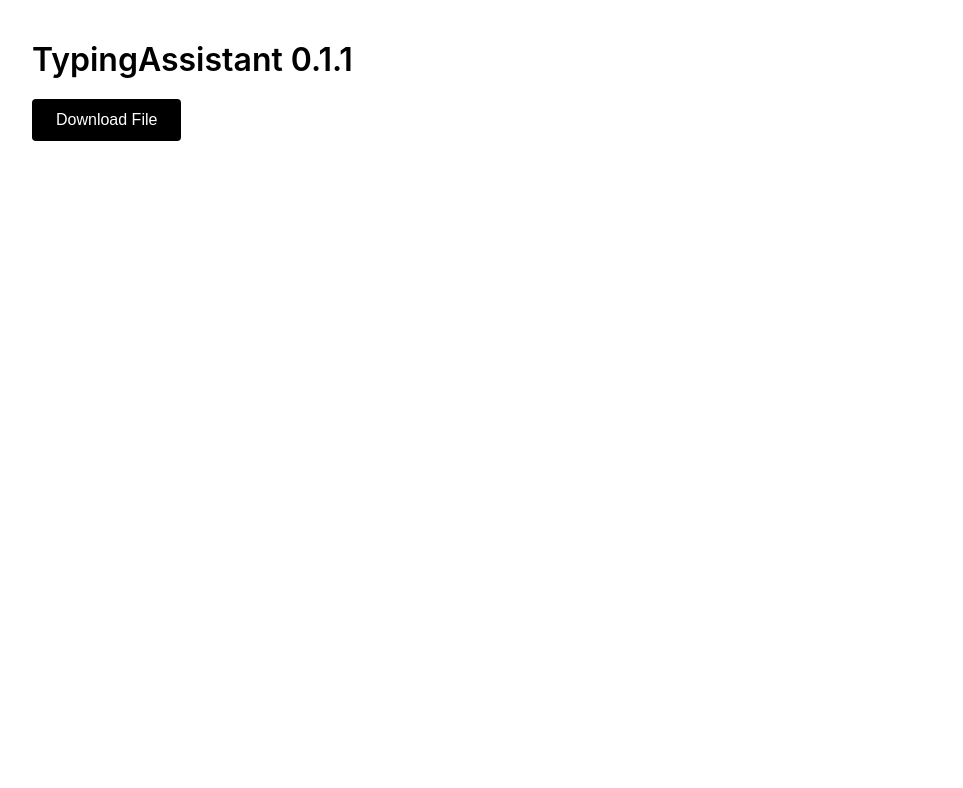
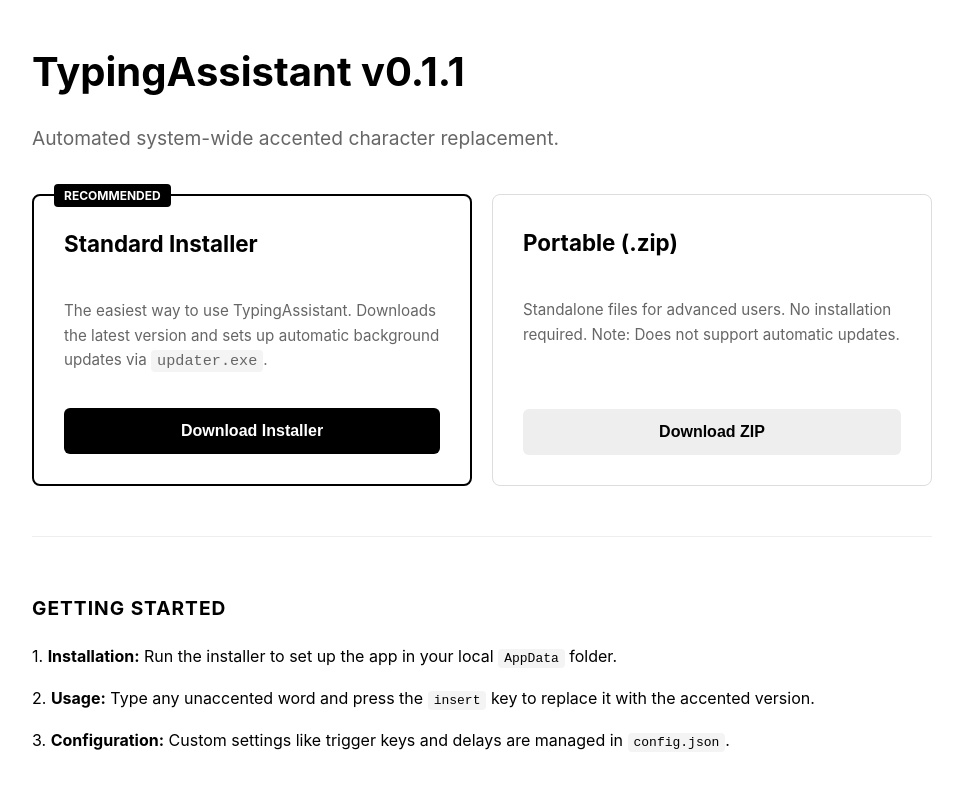
Before and after one commit to klonoredoama/klonoredoama.github.io, a plain HTML site: page typingassistant/download.html in a window 1280 px wide. Shown: the whole page, without its empty margins (8-971 px from the left). Drawn offline with Linux system fonts and the light colour scheme.

Commit message:
Enhance download page layout and styles
Refactor HTML and CSS for improved styling and layout.

```diff
--- a/typingassistant/download.html
+++ b/typingassistant/download.html
@@ -2,69 +2,132 @@
 <html lang="en">
 <head>
   <meta charset="UTF-8">
+  <meta name="viewport" content="width=device-width, initial-scale=1.0">
   <title>Download TypingAssistant 0.1.1</title>
   <style>
+    :root {
+      --primary: #000000;
+      --secondary: #666666;
+      --bg: #ffffff;
+      --card-bg: #f9f9f9;
+    }
+
     body {
-      background-color: white;
-      color: black;
+      background-color: var(--bg);
+      color: var(--primary);
       font-family: -apple-system, BlinkMacSystemFont, "Segoe UI", Roboto, Helvetica, Arial, sans-serif;
+      line-height: 1.6;
       margin: 0;
       padding: 40px;
+      max-width: 900px;
+    }
+
+    header {
+      margin-bottom: 40px;
+    }
+
+    h1 { font-size: 2.5rem; margin: 0; font-weight: 700; }
+    .tagline { font-size: 1.2rem; color: var(--secondary); margin-bottom: 30px; }
+
+    .download-grid {
+      display: grid;
+      grid-template-columns: 1fr 1fr;
+      gap: 20px;
+      margin-bottom: 50px;
+    }
+
+    .card {
+      border: 1px solid #ddd;
+      padding: 30px;
+      border-radius: 8px;
       display: flex;
       flex-direction: column;
-      align-items: flex-start;
-      gap: 20px;
     }
 
-    h1 {
-      font-size: 2rem;
-      margin: 0;
-      font-weight: 600;
+    .card.recommended {
+      border: 2px solid var(--primary);
+      position: relative;
     }
 
+    .badge {
+      position: absolute;
+      top: -12px;
+      left: 20px;
+      background: var(--primary);
+      color: white;
+      padding: 2px 10px;
+      font-size: 0.75rem;
+      font-weight: bold;
+      border-radius: 4px;
+      text-transform: uppercase;
+    }
+
+    h3 { margin-top: 0; font-size: 1.4rem; }
+    .card p { flex-grow: 1; color: var(--secondary); font-size: 0.95rem; }
+
     button {
-      padding: 12px 24px;
-      font-size: 16px;
-      background-color: black;
+      background-color: var(--primary);
       color: white;
       border: none;
+      padding: 14px;
+      font-size: 1rem;
+      font-weight: 600;
+      border-radius: 6px;
       cursor: pointer;
-      border-radius: 4px;
+      width: 100%;
+      margin-top: 20px;
     }
 
-    button:hover {
-      background-color: #333;
+    .secondary-btn {
+      background-color: #eee;
+      color: var(--primary);
     }
 
-    button:disabled {
-      background-color: #ccc;
-      cursor: not-allowed;
+    button:hover { opacity: 0.8; }
+
+    /* Documentation Section */
+    .section { margin-top: 40px; border-top: 1px solid #eee; padding-top: 40px; }
+    h2 { font-size: 1.2rem; text-transform: uppercase; letter-spacing: 1px; margin-bottom: 20px; }
+    code { background: #f4f4f4; padding: 2px 6px; border-radius: 4px; font-family: monospace; }
+
+    @media (max-width: 600px) {
+      .download-grid { grid-template-columns: 1fr; }
     }
   </style>
 </head>
 <body>
 
-  <h1>TypingAssistant 0.1.1</h1>
-  <button id="downloadBtn">Download File</button>
+  <header>
+    <h1>TypingAssistant v0.1.1</h1>
+    <p class="tagline">Automated system-wide accented character replacement.</p>
+  </header>
+
+  <div class="download-grid">
+    <div class="card recommended">
+      <div class="badge">Recommended</div>
+      <h3>Standard Installer</h3>
+      <p>The easiest way to use TypingAssistant. Downloads the latest version and sets up automatic background updates via <code>updater.exe</code>.</p>
+      <button onclick="handleDownload('installer.exe')">Download Installer</button>
+    </div>
+
+    <div class="card">
+      <h3>Portable (.zip)</h3>
+      <p>Standalone files for advanced users. No installation required. Note: Does not support automatic updates.</p>
+      <button class="secondary-btn" onclick="handleDownload('typing_assistant-0.1.1.zip')">Download ZIP</button>
+    </div>
+  </div>
+
+  <div class="section">
+    <h2>Getting Started</h2>
+    <p>1. <strong>Installation:</strong> Run the installer to set up the app in your local <code>AppData</code> folder.</p>
+    <p>2. <strong>Usage:</strong> Type any unaccented word and press the <code>insert</code> key to replace it with the accented version.</p>
+    <p>3. <strong>Configuration:</strong> Custom settings like trigger keys and delays are managed in <code>config.json</code>.</p>
+  </div>
 
   <script>
-    const fileName = "typing_assistant-0.1.1.zip";
-    const btn = document.getElementById('downloadBtn');
     let downloadInitiated = false;
 
-    const closeTab = () => {
-      window.close();
-      btn.innerText = "Download Started (You can close this tab)";
-      btn.disabled = true;
-    };
-
-    window.addEventListener('blur', () => {
-      if (downloadInitiated) {
-        window.addEventListener('focus', closeTab, { once: true });
-      }
-    });
-
-    btn.addEventListener('click', () => {
+    function handleDownload(fileName) {
       const link = document.createElement('a');
       link.href = fileName;
       link.download = fileName;
@@ -72,13 +135,14 @@
 
       downloadInitiated = true;
       link.click();
-
       document.body.removeChild(link);
 
       setTimeout(() => {
-        closeTab();
-      }, 5000);
-    });
+        window.addEventListener('focus', () => {
+          window.close();
+        }, { once: true });
+      }, 500);
+    }
   </script>
 </body>
 </html>
```
